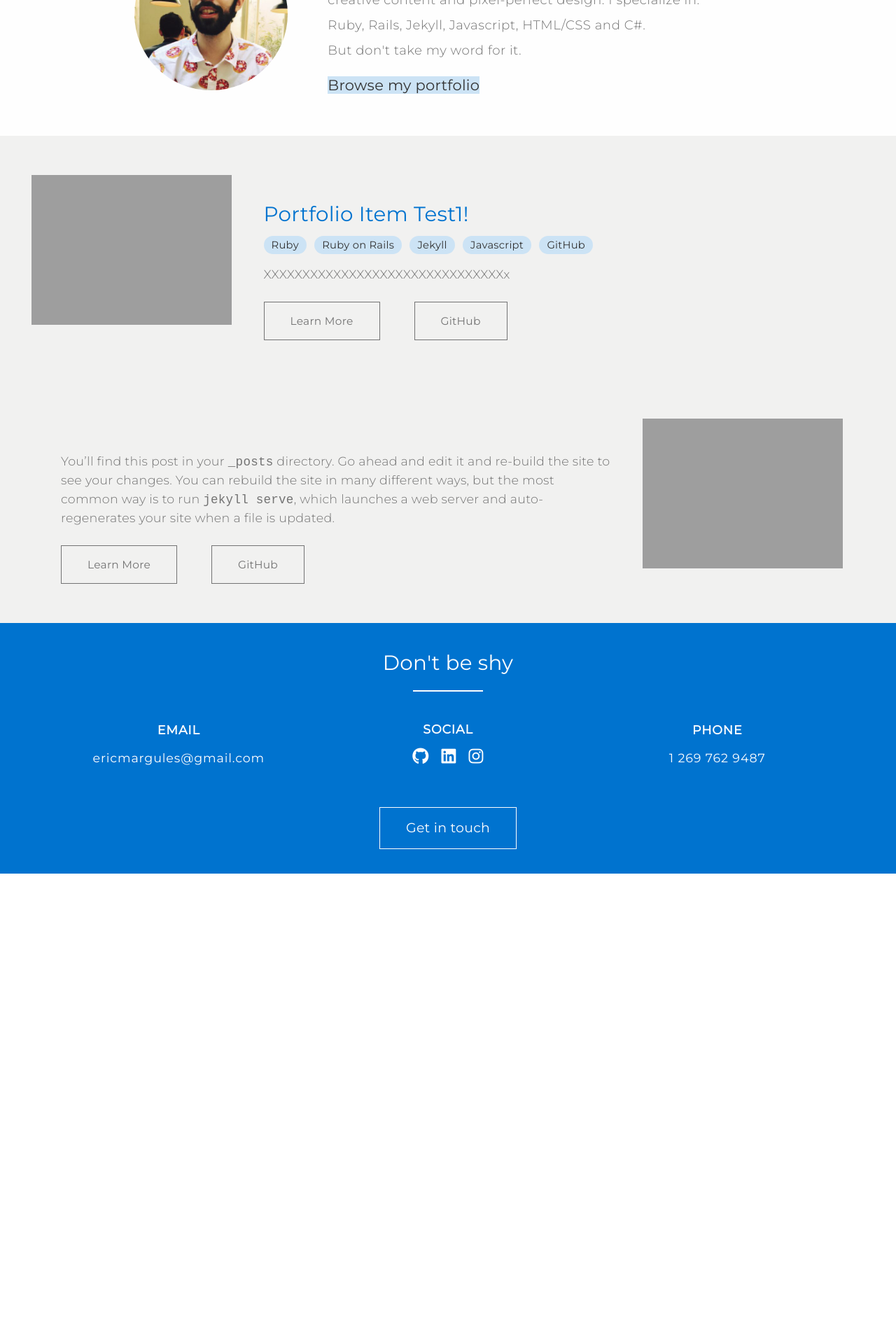
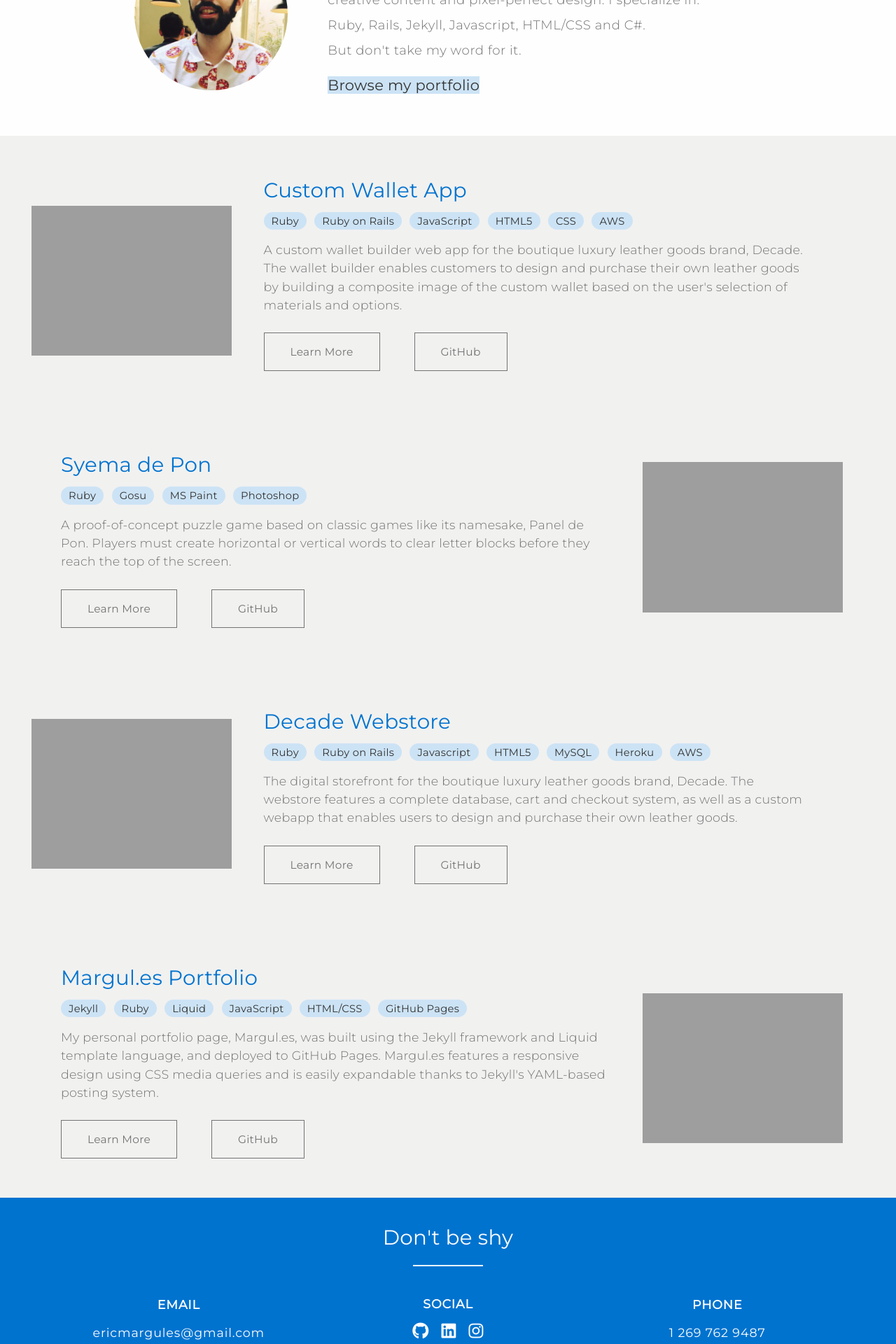
Before and after one commit to ericmargules/portfolio, a Jekyll site: the page built from index.md, in a window 1280 px wide. Shown: the part 766-2686 px from the top of the page at 70% size. Built offline with Jekyll 4.4.1, drawn with Linux system fonts in a browser that asks for light colours; nearby versions of some CDN libraries; before the commit the page ends 2014 px from its top, so only the background shows below that.

Commit message:
add 3 portfolio posts

```diff
--- a/_posts/2017-05-02-welcome-to-jekyll.markdown
+++ /dev/null
@@ -1,27 +0,0 @@
----
-layout: post
-javascript: post
-title:  "Welcome to Jekyll!"
-date:   2017-05-02 21:44:18 -0500
-categories: jekyll update
-position: 2
----
-You’ll find this post in your `_posts` directory. Go ahead and edit it and re-build the site to see your changes. You can rebuild the site in many different ways, but the most common way is to run `jekyll serve`, which launches a web server and auto-regenerates your site when a file is updated.
-
-To add new posts, simply add a file in the `_posts` directory that follows the convention `YYYY-MM-DD-name-of-post.ext` and includes the necessary front matter. Take a look at the source for this post to get an idea about how it works.
-
-Jekyll also offers powerful support for code snippets:
-
-{% highlight ruby %}
-def print_hi(name)
-  puts "Hi, #{name}"
-end
-print_hi('Tom')
-#=> prints 'Hi, Tom' to STDOUT.
-{% endhighlight %}
-
-Check out the [Jekyll docs][jekyll-docs] for more info on how to get the most out of Jekyll. File all bugs/feature requests at [Jekyll’s GitHub repo][jekyll-gh]. If you have questions, you can ask them on [Jekyll Talk][jekyll-talk].
-
-[jekyll-docs]: https://jekyllrb.com/docs/home
-[jekyll-gh]:   https://github.com/jekyll/jekyll
-[jekyll-talk]: https://talk.jekyllrb.com/
--- a/_posts/2017-05-07-decade-storefront.markdown
+++ b/_posts/2017-05-07-decade-storefront.markdown
@@ -1,22 +1,20 @@
 ---
 layout: post
 javascript: post
-post_title:  "Portfolio Item Test1!"
-date:   2017-05-07
-github_url: https://github.com/ericmargules/portfolio
-tech_list: ["Ruby", "Ruby on Rails", "Jekyll", "Javascript", "GitHub"]
+post_title:  "Decade Webstore"
+date:   2017-06-01
+github_url: https://github.com/ericmargules/decade
+tech_list: ["Ruby", "Ruby on Rails", "Javascript", "HTML5", "MySQL", "Heroku", "AWS"]
 hero: portfolio_hero4.jpg
 cover: portfolio_hero3.jpg
 post_image2: zapdos.png
-excerpt: "XXXXXXXXXXXXXXXXXXXXXXXXXXXXXXXx"
+excerpt: "The digital storefront for the boutique luxury leather goods brand, Decade. The webstore features a complete database, cart and checkout system, as well as a custom webapp that enables users to design and purchase their own leather goods."
 position: 1
 video: decade-webstore.mp4
 ---
 
-Fusce facilisis sollicitudin leo ac pretium. Pellentesque habitant morbi tristique senectus et netus et malesuada fames ac turpis egestas. Nunc scelerisque fringilla lobortis. Integer tincidunt elementum nisi. Aliquam erat volutpat. Ut commodo cursus nibh. Suspendisse <a class="body_link" href="#">at metus semper</a> enim tempor euismod eget feugiat magna. Fusce a eros quam. Donec nec aliquam turpis. Vivamus et felis nulla. Integer quis eros sed neque porta pellentesque vel non ex.
+The [digital storefront](http://www.decadeleather.com) of the boutique luxury leather goods brand, Decade. The Decade webstore features a complete database, cart and checkout system, and was coded using [Ruby on Rails](http://rubyonrails.org/), [Devise](https://rubygems.org/gems/devise/versions/4.2.0), and the [PayPal REST API](https://developer.paypal.com/docs/api/). The Decade storefront was deployed with [Heroku](https://www.heroku.com/), and uses [Amazon Web Services](https://aws.amazon.com/) for content delivery.
 
 ![image description]({{ site.url }}/images/{{ page.post_image2 }})
 
-Quisque quis tempor orci, sit amet hendrerit enim. Vivamus et lacinia nibh, in convallis nisi. Sed feugiat orci leo, pharetra accumsan dui rhoncus quis. Etiam dignissim dignissim nunc, non hendrerit sem condimentum ut. Phasellus at commodo elit. Praesent nec quam purus. Cras efficitur luctus sapien id maximus. Cras sollicitudin urna posuere, venenatis diam quis, iaculis mi. Vestibulum venenatis finibus ipsum et elementum. Nullam et odio ultricies, euismod velit nec, suscipit risus.
-
-Duis sed nulla tincidunt lorem dapibus suscipit non sed lacus. Quisque tempus nulla et vestibulum commodo. Phasellus aliquet et mi a varius. Vestibulum bibendum non metus eget gravida. Pellentesque accumsan tortor pharetra mattis maximus. Maecenas tincidunt, lacus sit amet egestas cursus, quam magna efficitur nisi, ut facilisis orci lacus vel leo. In diam arcu, interdum eleifend tristique mattis, elementum vel lacus.
+The store also features a [custom webapp](https://ericmargules.github.io/code/2017/02/17/decade-leather-builder.html) that enables users to build and purchase their own leather goods using Ruby, Javascript, and HTML5.
--- /dev/null
+++ b/_posts/2017-05-31-margules.markdown
@@ -0,0 +1,16 @@
+---
+layout: post
+javascript: post
+post_title:  "Margul.es Portfolio"
+date:   2017-05-30
+github_url: https://github.com/ericmargules/ericmargules.github.io
+tech_list: ["Jekyll", "Ruby", "Liquid", "JavaScript", "HTML/CSS", "GitHub Pages"]
+hero: portfolio_hero4.jpg
+cover: portfolio_hero3.jpg
+post_image2: zapdos.png
+excerpt: "My personal portfolio page, Margul.es, was built using the Jekyll framework and Liquid template language, and deployed to GitHub Pages. Margul.es features a responsive design using CSS media queries and is easily expandable thanks to Jekyll's YAML-based posting system."
+position: 1
+video: decade-webstore.mp4
+---
+
+My personal portfolio page. Margul.es was built using the [Jekyll framework](https://jekyllrb.com) and [Liquid template language](http://shopify.github.io/liquid), and deployed on [GitHub Pages](https://pages.github.com). Margul.es features a responsive design using CSS media queries and is easily expandable thanks to Jekyll's YAML-based posting system.
--- /dev/null
+++ b/_posts/2017-05-31-syema-de-pon.markdown
@@ -0,0 +1,22 @@
+---
+layout: post
+javascript: post
+post_title:  "Syema de Pon"
+date:   2017-06-01
+github_url: https://github.com/ericmargules/syema_de_pon
+tech_list: ["Ruby", "Gosu", "MS Paint", "Photoshop"]
+hero: portfolio_hero4.jpg
+cover: portfolio_hero3.jpg
+post_image2: zapdos.png
+excerpt: "A proof-of-concept puzzle game based on classic  games like its namesake, Panel de Pon. Players must create horizontal or vertical words to clear letter blocks before they reach the top of the screen."
+position: 1
+video: decade-webstore.mp4
+---
+
+A puzzle game written in Ruby using the [Gosu Development Library](https://www.libgosu.org/). Based on classic puzzle games like its namesake, [Panel de Pon](https://www.youtube.com/watch?v=kpr9H_Zzhz8), players must create horizontal or vertical words to clear letter blocks before they reach the top of the screen.
+
+![image description]({{ site.url }}/images/{{ page.post_image2 }})
+
+Syema de Pon was created using [Model-View-Controller Architecture](https://en.wikipedia.org/wiki/Model%E2%80%93view%E2%80%93controller). The board (view) is represented by a simple array (model), which the player manipulates using a cursor to create words in one or more rows and columns. Words must be longer than three letters and are scored by their length and the rarity of the letters comprising them. The player clears words by hitting Enter, which evaluates the board state for the highest scoring words in each row and column.
+
+Rows are added to the bottom of the board state at fixed intervals, which accelerate as time progresses. Alternately, the player may add new rows themselves by hitting the E key. The game ends when a row is added while one or more letter occupy the top row.
--- /dev/null
+++ b/_posts/2017-05-31-wallet-builder.markdown
@@ -0,0 +1,20 @@
+---
+layout: post
+javascript: post
+post_title:  "Custom Wallet App"
+date:   2017-06-02
+github_url: https://github.com/ericmargules/decade
+tech_list: ["Ruby", "Ruby on Rails", "JavaScript", "HTML5", "CSS", "AWS"]
+hero: portfolio_hero4.jpg
+cover: portfolio_hero3.jpg
+post_image2: zapdos.png
+excerpt: "A custom wallet builder web app for the boutique luxury leather goods brand, Decade. The wallet builder enables customers to design and purchase their own leather goods by building a composite image of the custom wallet based on the user's selection of materials and options."
+position: 1
+video: decade-webstore.mp4
+---
+
+A custom wallet builder webapp for the boutique luxury leather goods brand, [Decade](http://www.decadeleather.com). The web application enables customers to design their own leather goods by choosing from a list of materials and options. An image of the wallet is built programmatically from over 700 individual images and displayed using Ruby, Javascript, and CSS.
+
+![image description]({{ site.url }}/images/{{ page.post_image2 }})
+
+When the user adds the custom wallet to their cart, a composite of the images is created using the HTML5 canvas element, converted to data URL using JavaScript, and uploaded to the [Amazon Web Services](https://aws.amazon.com/) CDN. The custom product is then stored in the database and added to the user's cart for purchase.
--- a/css/main.css
+++ b/css/main.css
@@ -184,14 +184,14 @@
 	padding-right: 8%;
 }
 
-.body_link{
+.body_link, #article_body > p > a{
 	color: #333;
 	background-color: #CCE3F5;
 	-webkit-transition: all 0.3s ease;
 	transition: all 0.3s ease;
 }
 
-.body_link:hover{
+.body_link:hover, #article_body > p > a:hover{
 	color: #333;
 	border-bottom: solid 2px #80B9E7;
 	background-color: #FFF;
```
